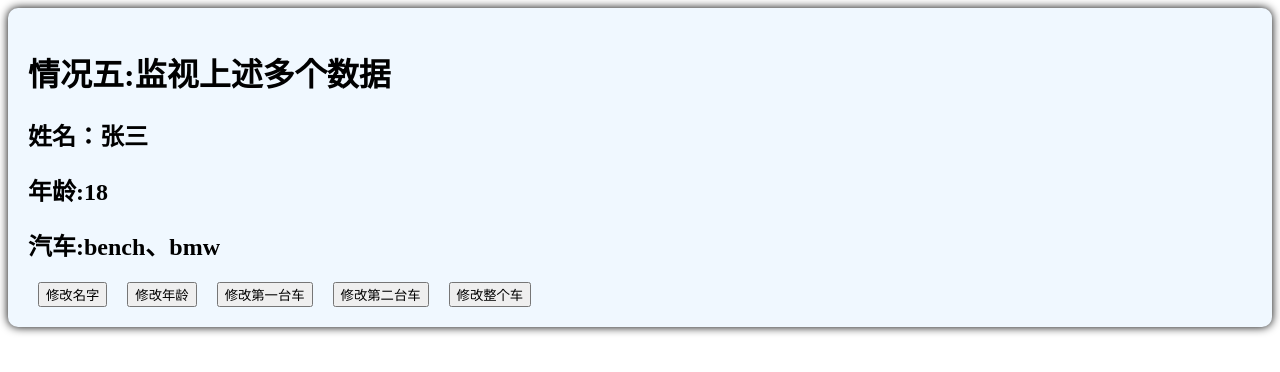
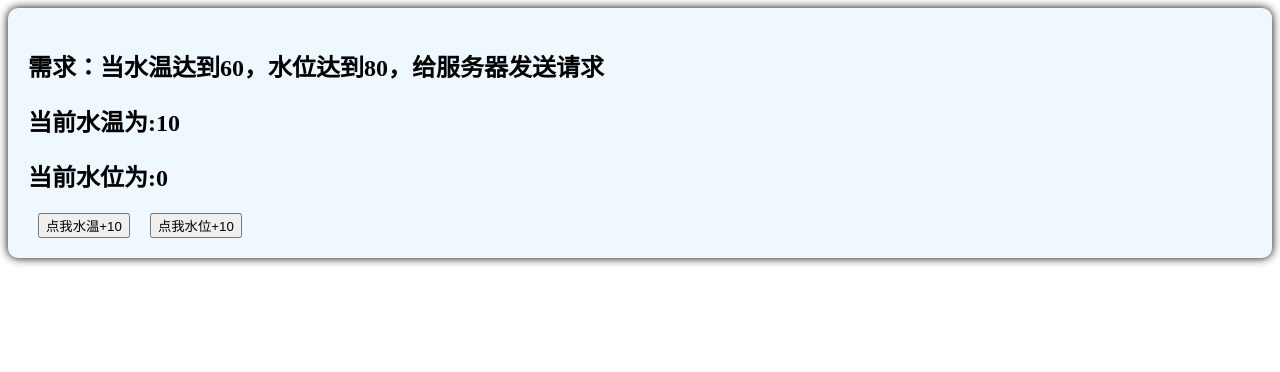
Before and after one commit to yuranqiu/test_main_codes, a Vue app in the folder hello_vue3/: page / in a window 1280 px wide. Shown: the top 372 px of the page. Built offline with nearby package versions, Linux system fonts and the light colour scheme; the HTML template or start-up script is replaced by a standard one.

Commit message:
16.watchEffect

```diff
--- a/hello_vue3/src/components/Person.vue
+++ b/hello_vue3/src/components/Person.vue
@@ -1,51 +1,41 @@
 <template>
     <div class="person">
-    <h1>情况五:监视上述多个数据</h1>
-    <h2>姓名：{{ person.name }}</h2>
-    <h2>年龄:{{ person.age }}</h2>
-    <h2>汽车:{{ person.car.c1}}、{{ person.car.c2 }}</h2>
-    <button @click="changeName">修改名字</button>
-    <button @click="changeAge">修改年龄</button>
-    <button @click="changeC1">修改第一台车</button>
-    <button @click="changeC2">修改第二台车</button>
-    <button @click="changeCar">修改整个车</button>
+    <h2>需求：当水温达到60，水位达到80，给服务器发送请求</h2>
+    <h2>当前水温为:{{ temp }}</h2>
+    <h2>当前水位为:{{ height }}</h2>
+    <button @click="changeTemp">点我水温+10</button>
+    <button @click="changeHeight">点我水位+10</button>
     </div>
 </template>
 
 <script lang='ts' setup name ="Person">
-    import {reactive,watch} from 'vue'
+    import {ref,watch,watchEffect} from 'vue'
     //数据
-    let person = reactive({
-        name:"张三",
-        age:18,
-        car:{
-            c1:'bench',
-            c2:'bmw'
+    let temp = ref(10)
+    let height =ref(0)
+    //方法
+    function changeTemp(){
+        temp.value += 10
+    }
+    function changeHeight(){
+        height.value += 10
+    }
+
+    // 监视 -- watch实现
+    // watch([temp,height],(value)=>{
+    //     // 从value中获取最新数据
+    //     let [newTemp,newHeight] = value
+    //     if(newTemp>=60||newHeight>=80){
+    //         console.log('发送请求')
+    //     }
+    // })
+
+    // 监视 -- watchEffect实现
+    watchEffect(()=>{
+        if( temp.value>=60 || height.value >= 80){
+            console.log('发送请求')
         }
     })
-    //方法
-    function changeName(){
-        person.name += '~'
-    }
-    function changeAge(){
-        person.age += 1
-    }
-    function changeC1(){
-       person.car.c1 = 'aodi'
-    }
-    function changeC2(){
-       person.car.c2 = 'auto'
-    }
-    function changeCar(){
-        person.car = {c1:'雅迪',c2:'艾玛'}
-    }
-
-    //监视,情况五:
-
-    watch([()=>person.car.c1,()=>person.name],(newValue,oldValue)=>{
-        console.log('person.car变化了',newValue,oldValue)
-    },{deep:true})
-
 </script>
 
 <style scoped>
```
